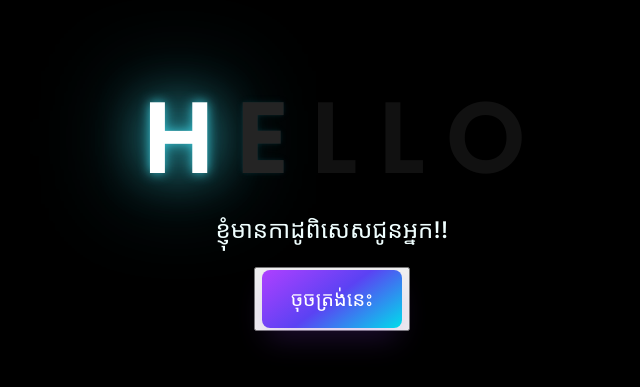
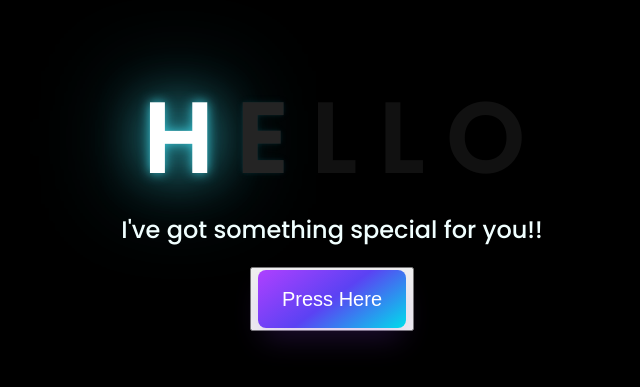
Before and after one commit to Kuraiiii/flower, a plain HTML site: page index.html in a window 1280 px wide. Shown: the part 209-596 px from the top of the page, without its empty margins (316-956 px from the left). Drawn offline with Linux system fonts and the light colour scheme.

Commit message:
Update index.html

```diff
--- a/index.html
+++ b/index.html
@@ -18,11 +18,11 @@
       <span>O</span>
     </div>
     <div class="description">
-      <span>ខ្ញុំមានកាដូពិសេសជូនអ្នក!!</span>
+      <span>I've got something special for you!!</span>
     </div>
     <div class="button">
       <button>
-        <a href="flower.html">ចុចត្រង់នេះ</a>
+        <a href="flower.html">Press Here</a>
       </button>
     </div>
   </body>
```
